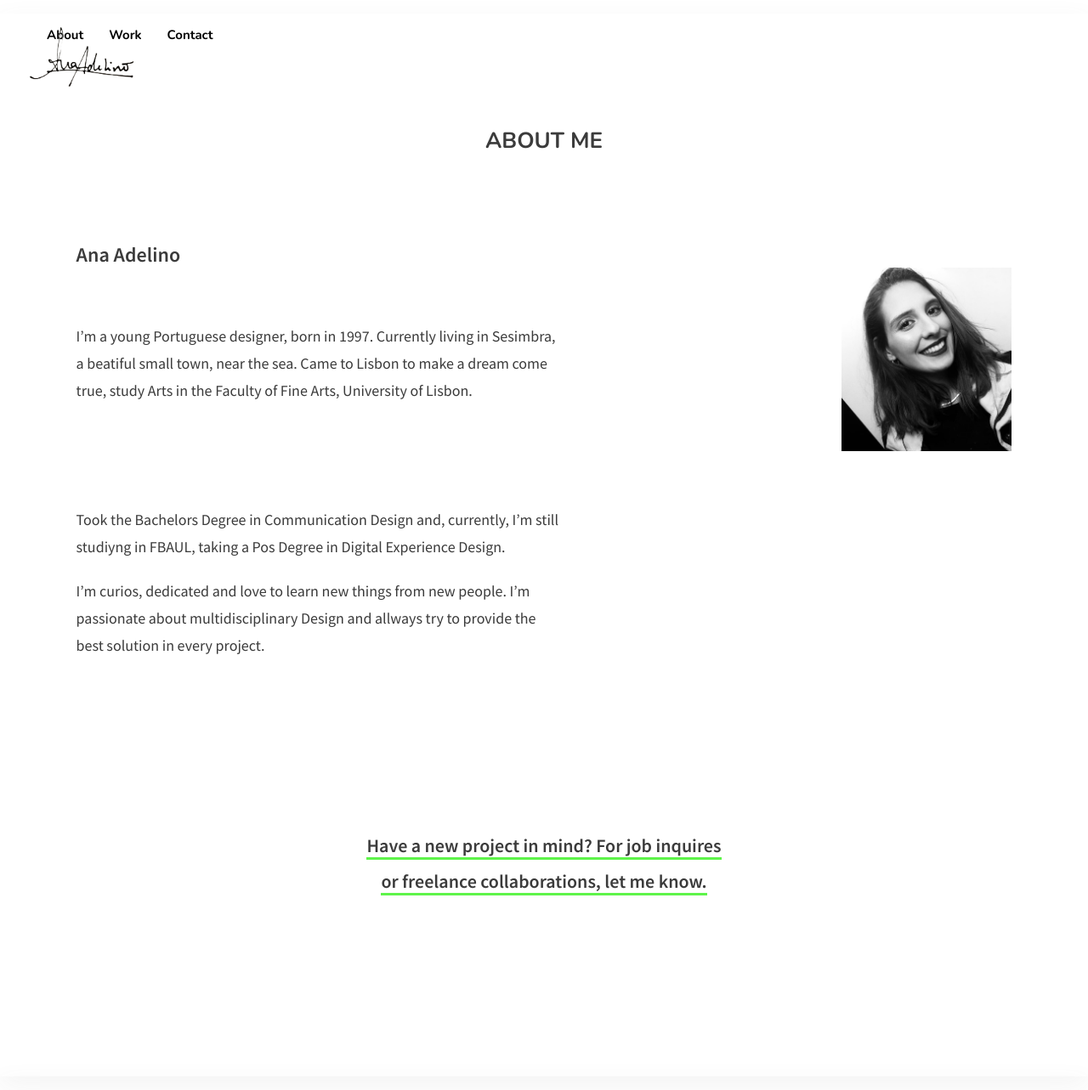
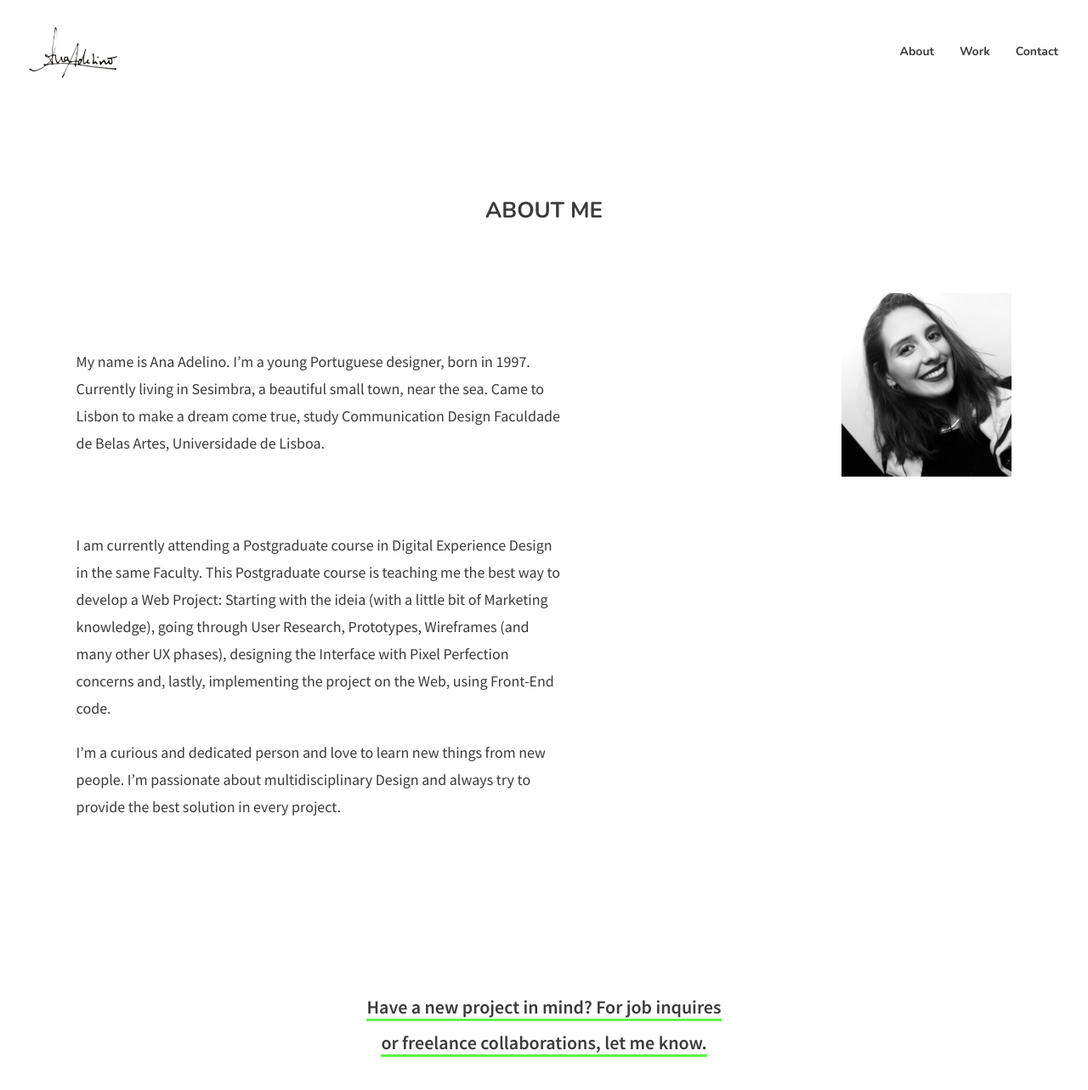
Before and after one commit to anaadelino/anaadelino.github.io, a Jekyll site: the page built from about.html, in a window 1280 px wide and 1400 px high. Shown: the top 1283 px of the window at 85% size. Built offline with Jekyll 4.4.1, drawn with Linux system fonts in a browser that asks for light colours.

Commit message:
até 568px ok

```diff
--- a/_includes/menu.html
+++ b/_includes/menu.html
@@ -1,7 +1,7 @@
 <div class="logo">
-    <a href="Index.html" title="logo"><img src="assets/images/logo.png" width="100px"></a>
+    <a href="Index.html" title="logo"><img src="assets/images/logo.png" width="90px"></a>
 </div>
-<nav>
+<nav class="menu">
     <ul>
         <li><a href="about.html">About</a></li>
         <li><a href="#My_Work">Work</a></li>
--- /dev/null
+++ b/_sass/about.scss
@@ -0,0 +1,250 @@
+#About_me {
+    margin-top: 0px;
+    padding-bottom: 18%;
+}
+
+.My_picture {
+    padding: 40px 0 40px 0;
+    margin-left: 25%;
+}
+
+#About_me h3 {
+    width: 85%;
+    font-size: 18px;
+    font-weight: 600;
+    line-height: 35px;
+    text-align: center;
+    margin: 18% auto 30px auto;
+}
+
+#About_me a {
+    border-bottom: 3px solid #5ef44a;
+}
+
+#About_me a:hover {
+    border-bottom: 3px solid #3B3B3B;
+    transition-duration: .2s;
+}
+
+#About_me, #Skills, #Education {
+    padding: 7%;
+    padding-top: 50px;
+    box-shadow: 0 10px 30px 0 rgba(93,93,93,.07);
+}
+
+/*---------Skills---------*/
+
+#Skills {
+    padding-bottom: 16%;
+}
+
+#Skills h2 {
+    font-family: 'Nunito', sans-serif;
+}
+
+#Skills h2, #Skills h2:nth-of-type(3) {
+    padding-bottom: 30px;
+}
+
+#Skills img {
+    margin: 0 5px 5px 0;
+}
+
+#Skills span {
+    width: 100%;
+    display: block;
+    margin: 60px 0 50px 0;
+}
+
+#Skills ul {
+    margin: 0;
+    display: flex;
+    padding: 0;
+    justify-content: space-between;
+}
+
+#Skills ul li {
+    font-size: 14px;
+    line-height: 28px;
+    text-align: center;
+    font-family: 'Source Sans Pro', sans-serif;
+    color: #3B3B3B;
+}
+
+#Skills p:nth-child(2n) {
+    font-size: 14px;
+    font-weight: 600;
+    margin: 0 0 8px 0;
+}
+
+#Skills p:nth-child(2n+1) {
+    margin: 0 0 45px 0;
+}
+
+/*---------Education---------*/
+
+#Education {
+    box-shadow: 0 0 0 0;
+    margin-bottom: 3%;
+}
+
+#Education p:nth-child(3n+1) {
+    margin-bottom: 8px;
+    font-weight: 600;
+}
+
+#Education p:nth-child(3n+2) {
+    margin: 0;
+    font-weight: 600;
+}
+
+#Education p:nth-child(3n) {
+    margin: 5px 0 45px 0;
+}
+
+#Education img {
+    display: none;
+}
+
+
+/*---------Media Query---------*/
+
+@media (min-width: 480px) {
+    #Skills ul {
+        width: 60%;
+    }
+}
+
+@media (min-width: 568px) {
+
+    #About_me h3 {
+        width: 72%;
+    }
+}
+
+@media (min-width: 668px) {
+
+    .logo {
+        margin: 30px;
+    }
+
+    header nav {
+        margin: 35px 30px 0 0;
+    }
+
+    nav li {
+        margin: 7px;
+    }
+
+    #About_me, #Skills, #Education {
+        padding-top: 110px;
+    }
+
+    section h1 {
+        font-size: 24px;
+    }
+
+    h2 {
+        font-size: 22px;
+    }
+
+    h3 {
+        font-size: 20px;
+        margin: 25px 0 50px 0;
+    }
+
+    p {
+        font-size: 18px;
+        line-height: 32px;
+    }
+
+    .My_picture {
+        width: 40%;
+        margin-left: 30%;
+    }
+
+    #About_me h3 {
+        font-size: 20px;
+        line-height: 39px;
+        max-width: 381px;
+    }
+
+    #Skills ul li {
+        font-size: 18px;
+        line-height: 32px;
+        padding: 0 0 0 50px;
+    }
+
+    #Skills p:nth-child(2n+1) {
+        font-size: 18px;
+    }
+}
+
+@media (min-width: 768px) {
+
+    header nav {
+        margin: 35px 40px 0 0;
+    }
+}
+
+@media (min-width: 968px) {
+
+    .My_picture {
+        width: 200px;
+        height: 216px;
+        margin: 0;
+        padding: 0;
+    }
+
+    #About_me p:first-of-type {
+        margin-top: 65px;
+    }
+
+    #About_me h3 {
+        font-size: 22px;
+        line-height: 42px;
+        max-width: 440px;
+    }
+
+    #Education span, #Education img {
+        display: inline-block;
+    }
+
+    section h1 {
+        padding-bottom: 80px;
+    }
+
+    h3 {
+        font-size: 20px;
+        margin: 20px 0 45px 0;
+    }
+
+    #Education span {
+        width: 50%;
+    }
+
+    #Education img {
+        vertical-align: top;
+        margin: 80px 0 0 15%;
+    }
+}
+
+@media (min-width: 1124px) {
+
+    section h1 {
+        font-size: 26px;
+    }
+
+    h2 {
+        font-size: 24px;
+    }
+}
+
+
+@media (min-width: 1224px) {
+
+    #About_me {
+        margin-top: 0;
+        padding-bottom: 14%;
+    }
+}
--- a/_sass/omeuestilo.scss
+++ b/_sass/omeuestilo.scss
@@ -1,29 +1,3 @@
-@import url('https://fonts.googleapis.com/css?family=Roboto');
-$mytype: 'Roboto', sans-serif;
-$brandcolor: red;
-
-body {
-    font-family: $mytype;
-}
-
-a,
-h2 {
-    color: $brandcolor;
-}
-
-ul {
-    list-style: none;
-    a {
-        color: black;
-    }
-}
-
-
-
-
-
-
-
 body {
     margin: 0;
 }
@@ -51,15 +25,15 @@
     position: fixed;
     top: 0;
     left: 0;
-    margin: 20px;
+    margin: 15px;
     padding: 0;
 }
 
-header nav {
+.menu {
     position: fixed;
     top: 0;
     right: 0;
-    margin: 20px 20px 0 0;
+    margin: 10px 10px 0 0;
 }
 
 ul {
@@ -84,12 +58,12 @@
 }
 
 header div h1 {
-    font-size: 20px;
-    line-height: 32px;
+    font-size: 16px;
+    line-height: 28px;
     font-family: 'Nunito', sans-serif;
     font-weight: 700;
     margin: 0;
-    max-width: 400px;
+    max-width: 280px;
 }
 
 .arrow {
@@ -104,35 +78,23 @@
 }
 
 .menu_background {
-    height: 100px;
+    height: 70px;
     background-color: white;
     position: sticky;
     top: 0;
 }
 
-#About_me, #My_Work, #Skills, #Education, #Contact {
-    padding: 7%;
-    padding-top: 90px;
-    box-shadow: 0 10px 30px 0 rgba(93,93,93,.07);
-}
-
-/*---------About me---------*/
-
-#About_me {
-    margin-top: 0px;
-    padding-bottom: 18%;
-}
-
 section h1 {
-    font-size: 22px;
+    font-size: 18px;
     font-family: 'Nunito', sans-serif;
     color: #3B3B3B;
     text-align: center;
-    padding-bottom: 7%;
+    padding-bottom: 15%;
+    margin: 0;
 }
 
 h2 {
-    font-size: 20px;
+    font-size: 16px;
     font-weight: 600;
     font-family: 'Source Sans Pro', sans-serif;
     color: #3B3B3B;
@@ -140,7 +102,7 @@
 }
 
 h3 {
-    font-size: 18px;
+    font-size: 14px;
     font-weight: 400;
     font-family: 'Source Sans Pro', sans-serif;
     color: #999999;
@@ -148,7 +110,7 @@
 }
 
 p {
-    font-size: 16px;
+    font-size: 14px;
     font-weight: 400;
     line-height: 28px;
     font-family: 'Source Sans Pro', sans-serif;
@@ -157,145 +119,59 @@
     max-width: 570px;
 }
 
-.My_picture {
-    padding: 40px 0 40px 0;
-    margin-left: 25%;
-}
-
-#About_me h3 {
-    width: 85%;
-    font-size: 18px;
-    font-weight: 600;
-    line-height: 35px;
-    text-align: center;
-    margin: 18% auto 30px auto;
-}
-
-#About_me a {
-    border-bottom: 3px solid #5ef44a;
-}
-
-#About_me a:hover {
-    border-bottom: 3px solid #3B3B3B;
-    transition-duration: .2s;
-}
 
 /*---------My Work---------*/
 
+#My_Work {
+    padding: 7%;
+    box-shadow: 0 10px 30px 0 rgba(93,93,93,.07);
+}
+
+#My_Work ul {
+    display: grid;
+    grid-template-rows: 1fr 1fr 1fr 1fr 1fr 1fr;
+    grid-template-columns: 1fr;
+    text-align: center;
+    padding: 20px;
+    grid-gap: 10px;
+}
+
 #My_Work span {
     display: block;
-    margin: 45px 0 120px 0;
+    margin: 20px 0 70px 0;
 }
 
 #My_Work span:nth-of-type(4) {
     margin-bottom: 20%;
 }
 
-.extra_image {
-    margin-bottom: 20px;
-}
 
-/*---------Skills---------*/
-
-#Skills {
-    padding-bottom: 16%;
-}
-
-#Skills h2:first-of-type, #Skills h2:nth-of-type(3) {
-    padding-bottom: 40px;
-}
-
-#Skills img {
-    margin: 0 8px 12px 0;
-}
-
-#Skills h2:nth-of-type(2), #Skills ul, #Skills h2:nth-of-type(3) {
-    padding-top: 15%;
-}
-
-#Skills h2:nth-of-type(2) {
-    float: left;
-    vertical-align: top;
-    margin-right: 3%;
-}
-
-#Skills ul {
-    margin: 0;
-}
-
-#Skills ul li {
-    float: left;
-    font-size: 16px;
-    line-height: 28px;
-    text-align: center;
-    font-family: 'Source Sans Pro', sans-serif;
-    color: #3B3B3B;
-    padding: 0 0 0 40px;
-}
-
-#Skills h2:nth-of-type(3) {
-    clear: both;
-}
-
-#Skills p:nth-child(2n+1) {
-    font-size: 16px;
-    font-weight: 600;
-    margin: 0 0 8px 0;
-}
-
-#Skills p:nth-child(2n) {
-    margin: 0 0 45px 0;
-}
-
-/*---------Education---------*/
-
-#Education {
-    box-shadow: 0 0 0 0;
-    margin-bottom: 3%;
-}
-
-#Education p:nth-child(3n+1) {
-    margin-bottom: 8px;
-    font-weight: 600;
-}
-
-#Education p:nth-child(3n+2) {
-    margin: 0;
-    font-weight: 600;
-}
-
-#Education p:nth-child(3n) {
-    margin: 5px 0 45px 0;
-}
-
-#Education img {
-    display: none;
-}
 
 /*---------Contact---------*/
 
 #Contact {
-    padding-top: 5%;
-    padding-bottom: 8%;
+    padding: 7%;
     background-color: black;
+    text-align: center;
 }
 
+
 footer h1 {
-    font-size: 20px;
+    font-size: 18px;
     font-weight: 600;
     font-family: 'Nunito', sans-serif;
     color: white;
-    margin-bottom: 36px;
+    margin-bottom: 30px;
 }
 
 footer wrapper {
     display: flex;
-    flex-direction: row;
-    justify-content: space-between;
+    flex-direction: column;
+    justify-content: center;
 }
 
 footer span {
-    width: 55%;
+    width: 100%;
 }
 
 footer p {
@@ -303,25 +179,70 @@
     margin: 8px 0 0 0;
 }
 
+footer ul {
+    padding: 0;
+    margin-top: 30px;
+}
+
+footer nav {
+    display: flex;
+    flex-direction: row;
+    justify-content: center;
+}
+
 /*---------Media Query---------*/
+
+@media (min-width: 480px) {
+    .menu {
+        margin: 10px 20px 0 0;
+    }
+
+    nav li {
+        font-size: 14px;
+    }
+
+    header div h1 {
+        font-size: 20px;
+        line-height: 32px;
+        max-width: 380px;
+    }
+
+    .menu_background {
+        height: 90px;
+    }
+
+    footer wrapper {
+        flex-direction: row;
+        justify-content: space-around;
+    }
+
+    footer span {
+        width: 40%;
+        text-align: left;
+    }
+
+    footer nav {
+        width: 35%;
+    }
+}
 
 @media (min-width: 568px) {
 
     .logo img {
-        width: 130px;
+        width: 110px;
     }
 
-    header nav {
-        margin: 29px 20px 0 0;
+    .menu {
+        margin: 20px 20px 0 0;
     }
 
     nav li {
-        font-size: 15px;
+        font-size: 14px;
     }
 
     header div h1 {
         font-size: 22px;
-        line-height: 34px;
+        line-height: 38px;
     }
 
     .arrow {
@@ -330,20 +251,8 @@
         left: 47%;
     }
 
-    #About_me, #My_Work, #Skills, #Education {
-        padding-top: 100px;
-    }
-
     .menu_background {
-        height: 110px;
-    }
-
-    #About_me {
-        margin-top: -100px;
-    }
-
-    #About_me h3 {
-        width: 72%;
+        height: 90px;
     }
 }
 
--- a/about.html
+++ b/about.html
@@ -2,36 +2,39 @@
 layout: about
 ---
 
+<div class="menu_background"></div>
 <section id="About_me">
     <h1>ABOUT ME</h1>
-    <h2>Ana Adelino</h2>
     <wrapper>
-        <p>I’m a young Portuguese designer, born in 1997. Currently living in Sesimbra, a beatiful small town, near the sea. Came to Lisbon to make a dream come true, study Arts in the Faculty of Fine Arts, University of Lisbon.</p>
+        <p>My name is Ana Adelino. I’m a young Portuguese designer, born in 1997. Currently living in Sesimbra, a beautiful small town, near the sea. Came to Lisbon to make a dream come true, study Communication Design Faculdade de Belas Artes, Universidade de Lisboa.</p>
         <img class="My_picture" src="assets/images/Me.jpg" width="50%" alt="My picture">
     </wrapper>
-    <p>Took the Bachelors Degree in Communication Design and, currently, I’m still studiyng in FBAUL, taking a Pos Degree in Digital Experience Design.</p><p>I’m curios, dedicated and love to learn new things from new people. I’m passionate about multidisciplinary Design and allways try to provide the best solution in every project.</p>
+    <p>I am currently attending a Postgraduate course in Digital Experience Design in the same Faculty. This Postgraduate course is teaching me the best way to develop a Web Project: Starting with the ideia (with a little bit of Marketing knowledge), going through User Research, Prototypes, Wireframes (and many other UX phases), designing the Interface with Pixel Perfection concerns and, lastly, implementing the project on the Web, using Front-End code.</p><p>I’m a curious and dedicated person and love to learn new things from new people. I’m passionate about multidisciplinary Design and always try to provide the best solution in every project.</p>
     <h3><a href="#Contact">Have a new project in mind? For job inquires or freelance collaborations, let me know.</a></h3>
 </section>
 <section id="Skills">
     <h1>SKILLS</h1>
     <h2>Software</h2>
     <div>
-        <img src="assets/images/photoshop.png" alt="Photoshop logo" width="60px">
-        <img src="assets/images/after_effects.png" alt="After Effects logo" width="60px">
-        <img src="assets/images/premiere.png" alt="Premiere logo" width="60px">
-        <img src="assets/images/in_design.png" alt="In Design logo" width="60px">
-        <img src="assets/images/illustrator.png" alt="Illustrator logo" width="60px">
-        <img src="assets/images/sketch.png" alt="Sketch logo" width="60px">
-        <img src="assets/images/brackets.png" alt="Brackets logo" width="60px">
-        <img src="assets/images/html.png" alt="HTML" height="60px">
-        <img src="assets/images/css.png" alt="CSS" height="60px">
+        <img src="assets/images/photoshop.png" alt="Photoshop logo" width="50px">
+        <img src="assets/images/after_effects.png" alt="After Effects logo" width="50px">
+        <img src="assets/images/premiere.png" alt="Premiere logo" width="50px">
+        <img src="assets/images/in_design.png" alt="In Design logo" width="50px">
+        <img src="assets/images/illustrator.png" alt="Illustrator logo" width="50px">
+        <img src="assets/images/sketch.png" alt="Sketch logo" width="50px">
+        <img src="assets/images/brackets.png" alt="Brackets logo" width="50px">
+        <img src="assets/images/html.png" alt="HTML" height="50px">
+        <img src="assets/images/css.png" alt="CSS" height="50px">
     </div>
+    <span>
         <h2>Languages</h2>
         <ul>
             <li><b>Portuguese</b><br />Native</li>
             <li><b>English</b><br />Fluent</li>
             <li><b>Spanish</b><br />Basic</li>
         </ul>
+    </span>
+    <span>
         <h2>Work Experience</h2>
         <p>2018 — Babysitting</p>
         <p>For a month took care of an english child.</p>
@@ -39,6 +42,7 @@
         <p>Support to the second edition of the crowfinding project, at the "Apoie o Restauro" Exposition.</p>
         <p>2017 (February) — Sonae Corporation</p>
         <p>Presentation catalogue of the new Modelo/Continente and Solinca building, built in Lumiar.</p>
+    </span>
 </section>
 <section id="Education">
     <h1>EDUCATION</h1>
--- a/assets/css/style.scss
+++ b/assets/css/style.scss
@@ -3,3 +3,5 @@
 ---
 
 @import "omeuestilo";
+
+@import "about";
```
Also changed, not shown: _layouts/home.html (+34 -15 lines), assets/images/trabalho3.jpg (added), assets/images/trabalho5.jpg (added), 5 other files. Lines whose indentation alone changed are shown as unchanged.
